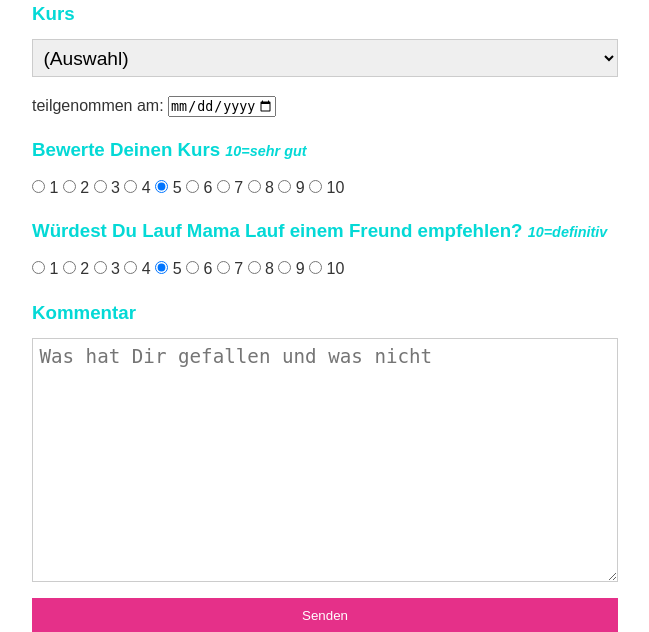
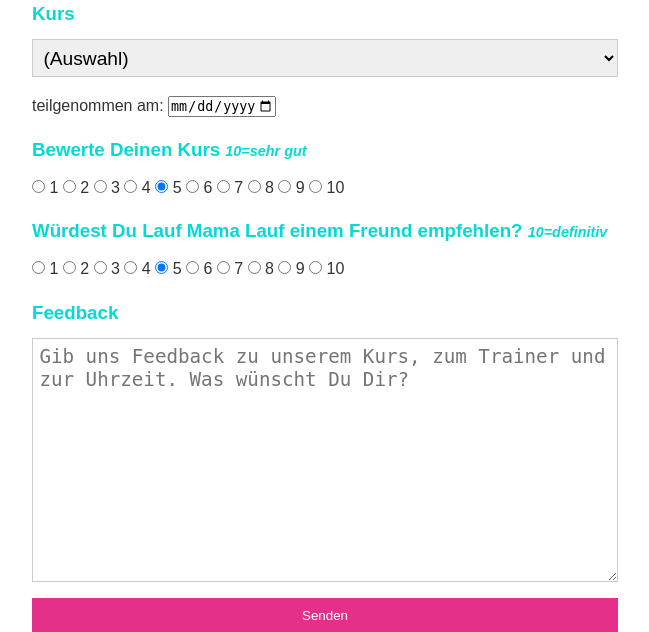
Before and after one commit to marcus-repo/feedback_app, a Flask app: page / in a window 1280 px wide. Shown: the part 371-1003 px from the top of the page, without its empty margins (315-964 px from the left). Run offline with Flask 2, Linux system fonts and the light colour scheme.

Commit message:
style: Changed Placeholder Text

```diff
--- a/templates/index.html
+++ b/templates/index.html
@@ -72,13 +72,13 @@
           </fieldset>
         </div>
         <div class="form-group">
-          <h3>Kommentar</h3>
+          <h3>Feedback</h3>
           <textarea
             name="comments"
             id=""
             cols="30"
             rows="10"
-            placeholder="Was hat Dir gefallen und was nicht"
+            placeholder="Gib uns Feedback zu unserem Kurs, zum Trainer und zur Uhrzeit. Was wünscht Du Dir?"
           ></textarea>
         </div>
         <input type="submit" value="Senden" class="btn" />
```
